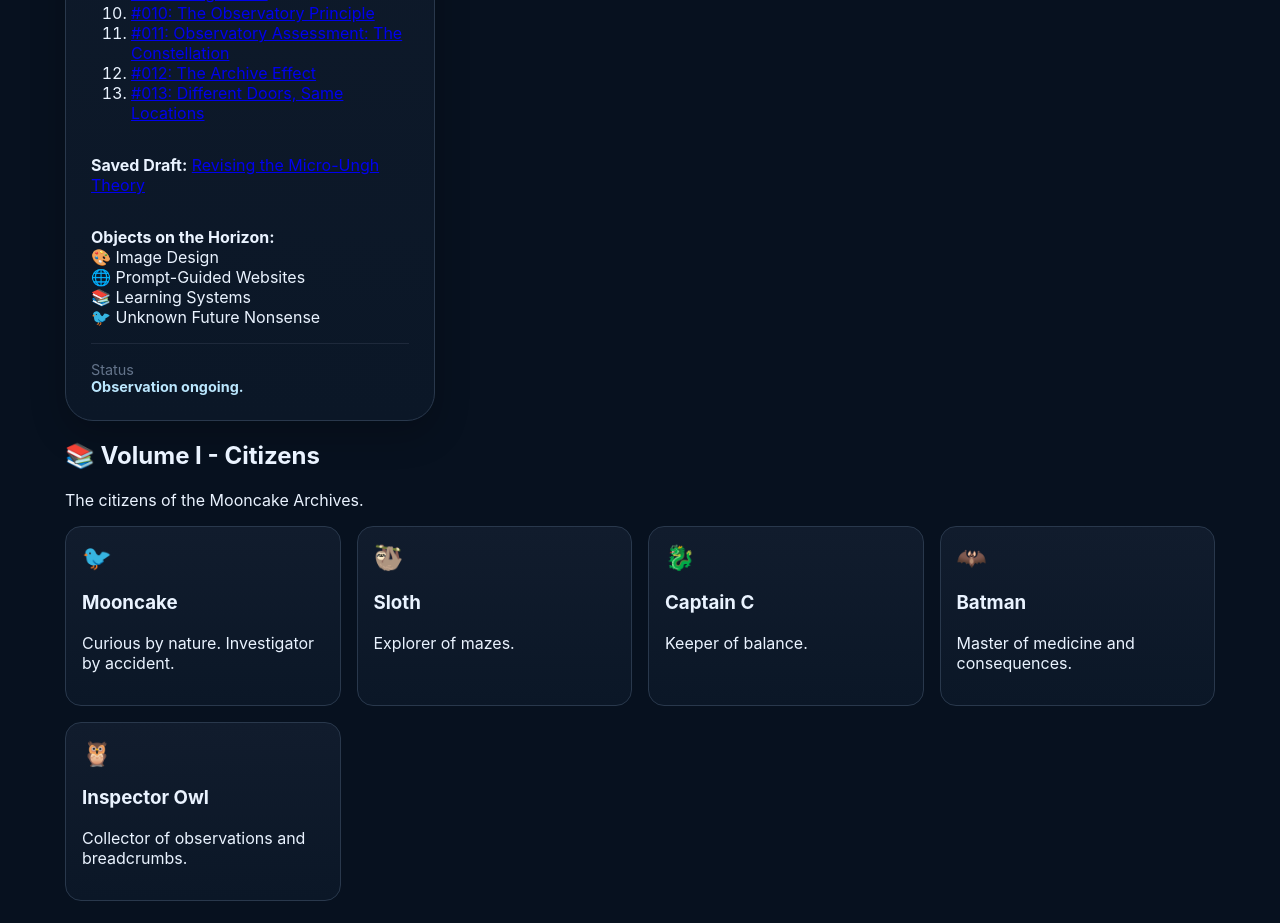
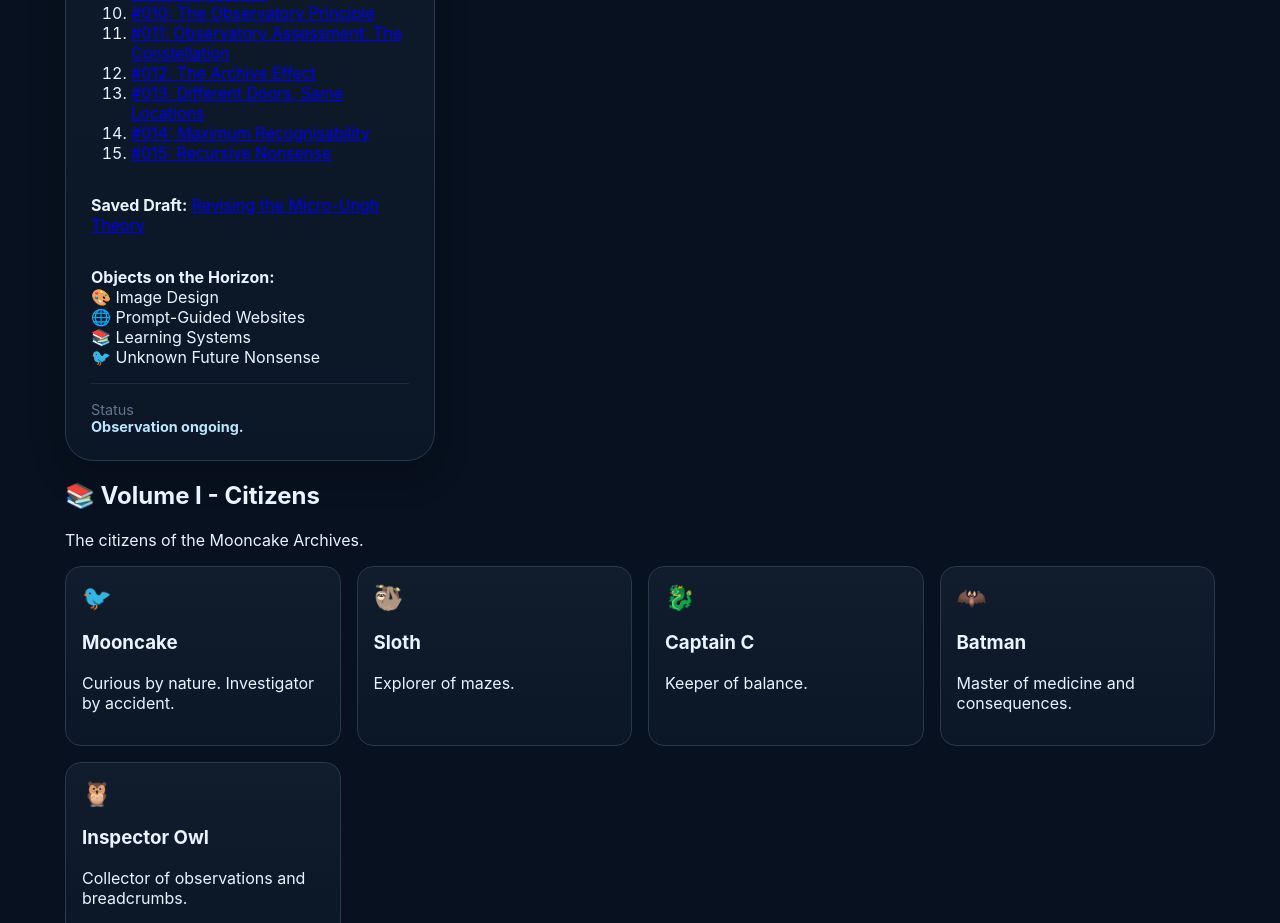
Before and after one commit to Samawam/Mooncake-Observatory, a plain HTML site: page index.html in a window 1280 px wide. Shown: the part 1939-2862 px from the top of the page. Drawn offline with Linux system fonts and the light colour scheme.

Commit message:
The two new entries are now linked under “Published Observations”

```diff
--- a/index.html
+++ b/index.html
@@ -292,6 +292,8 @@
                         <li><a href="https://github.com/Samawam/Mooncake-Observatory/blob/main/observations/011-observatory-assessment-constellation.md">#011: Observatory Assessment: The Constellation</a></li>
                         <li><a href="https://github.com/Samawam/Mooncake-Observatory/blob/main/observations/012-the-archive-effect.md">#012: The Archive Effect</a></li>
                         <li><a href="https://github.com/Samawam/Mooncake-Observatory/blob/main/observations/013-different-doors-same-locations.md">#013: Different Doors, Same Locations</a></li>
+                        <li><a href="https://github.com/Samawam/Mooncake-Observatory/blob/main/observations/014-maximum-recognisability.md">#014: Maximum Recognisability</a></li>
+                        <li><a href="https://github.com/Samawam/Mooncake-Observatory/blob/main/observations/015-recursive-nonsense.md">#015: Recursive Nonsense</a></li>
                     </ol>
                 </nav>
                 <p>
```
Also changed, not shown: 2 other files.
